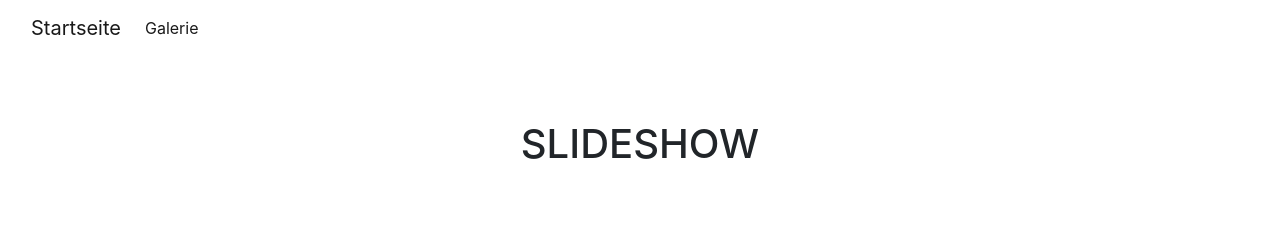
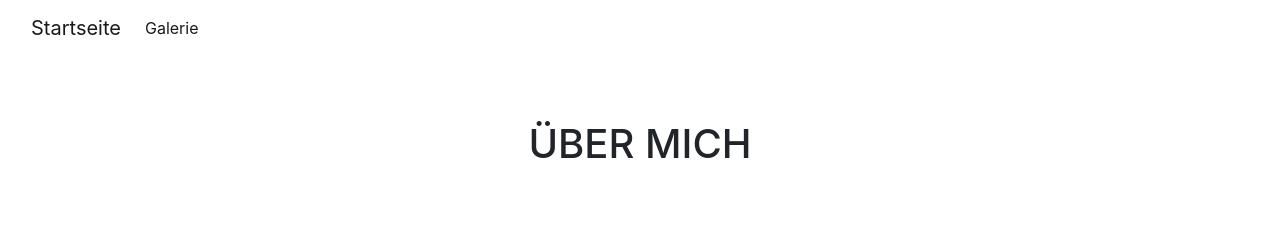
Before and after one commit to kylaziemke/LB02, a plain HTML site: page index.html in a window 1280 px wide. Shown: the top 250 px of the page. Drawn offline with nearby package versions, Linux system fonts and the light colour scheme.

Commit message:
h1 geändert

```diff
--- a/index.html
+++ b/index.html
@@ -34,7 +34,7 @@
         <!-- carousel -->
         <div class="jumbotron bg-white">
             <div class="container text-center bg-white">
-                <h1>SLIDESHOW</h1>
+                <h1>ÜBER MICH</h1>
             </div>
         </div>
         <div class="container">
```
